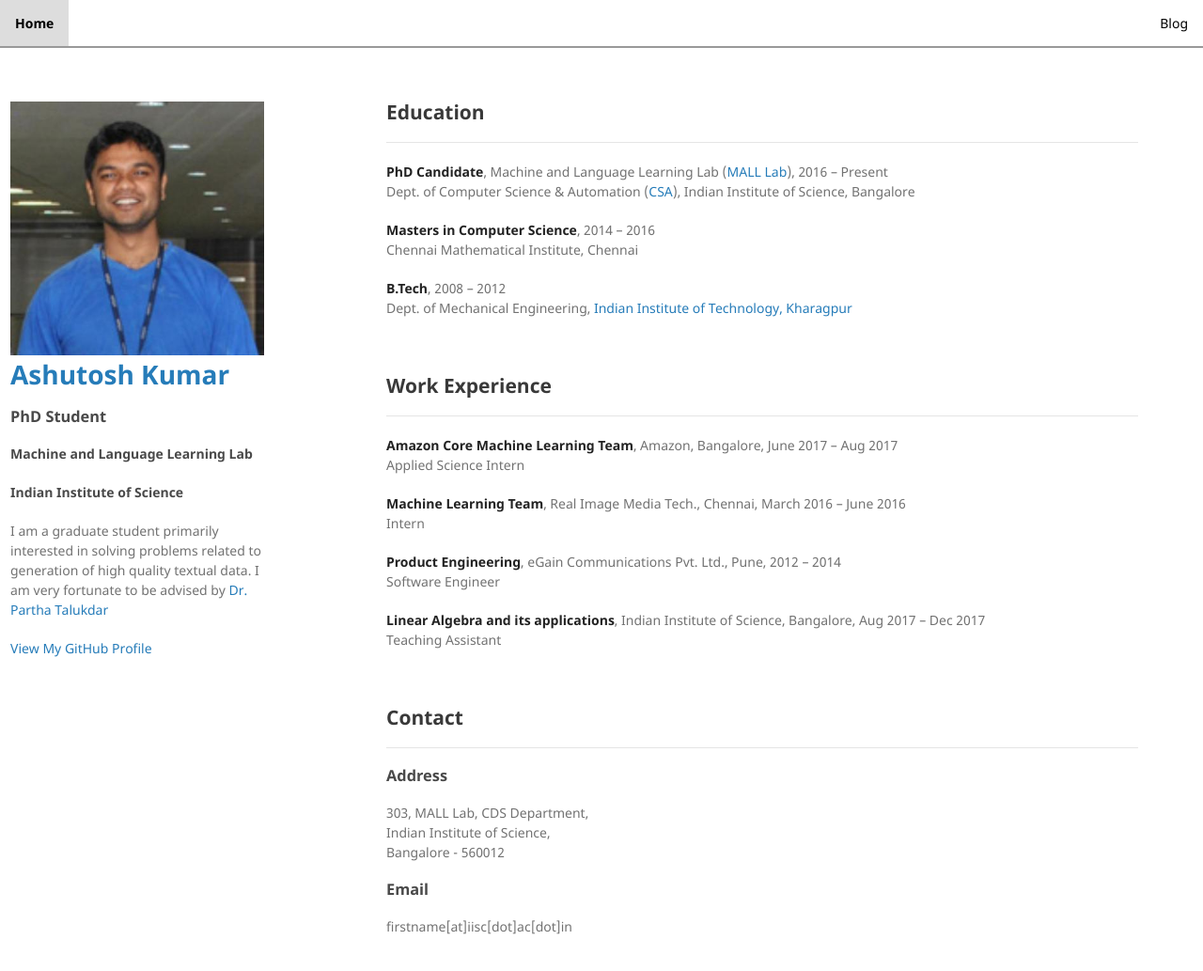
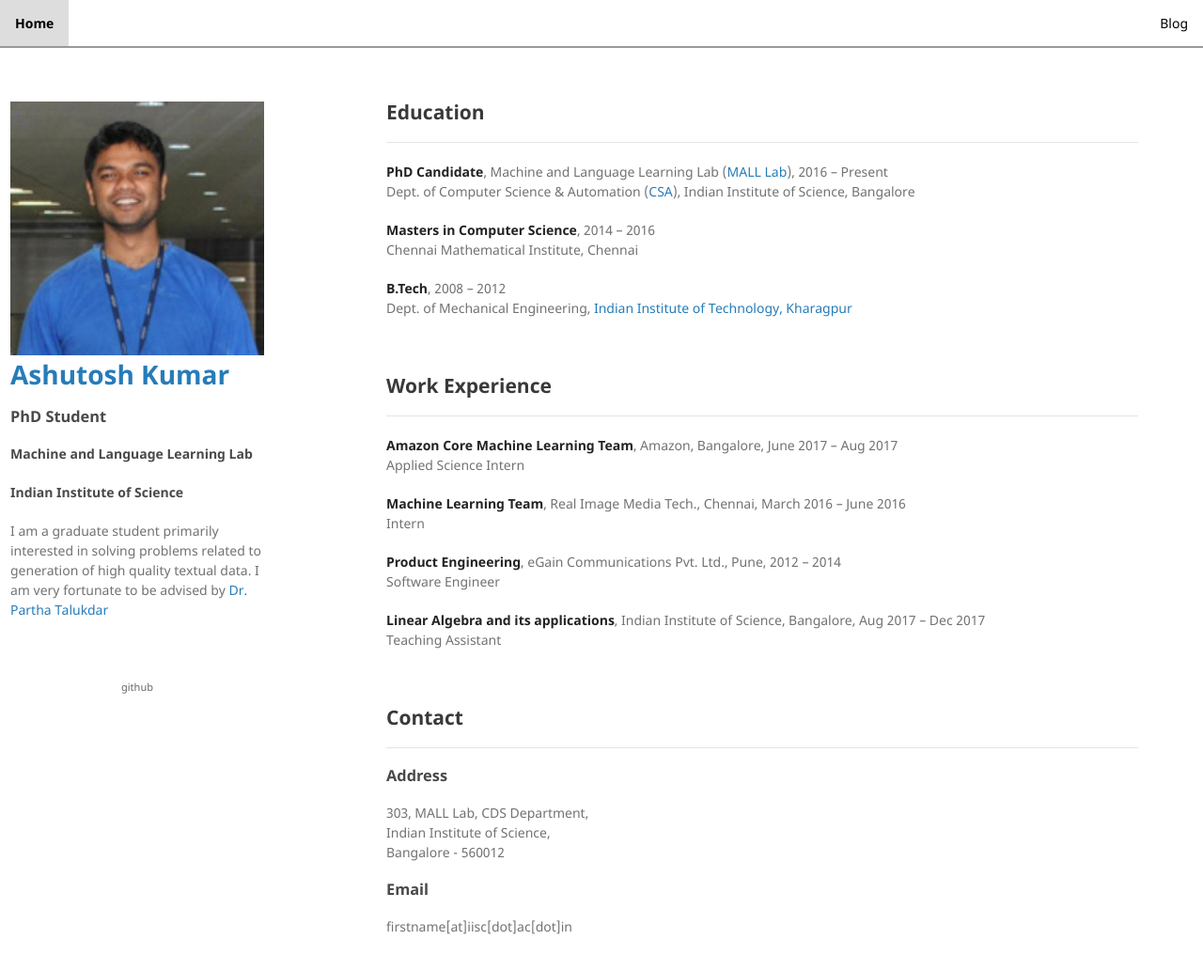
Before and after one commit to ashutoshml/ashutoshml.github.io, a Jekyll site: the page built from index.md, in a window 1280 px wide and 1066 px high. Shown: the top 1033 px of the window at 94% size. Built offline with Jekyll 4.4.1, drawn with Linux system fonts in a browser that asks for light colours; our own code applies the rules of GitHub Pages for plain Markdown files.

Commit message:
Update default layout

```diff
--- a/_layouts/default.html
+++ b/_layouts/default.html
@@ -10,12 +10,9 @@
     <link rel="stylesheet" href="{{ "/assets/css/main.css" | relative_url }}">
   </head>
   <body>
-    <!-- <nav class="navbar navbar-light bg-light"> -->
-    <!--     <span class="navbar-brand mb-0 h1">Navbar</span> -->
-    <!-- </nav> -->
     <nav class="navbar">
-      <a href="./" style="float: left;">Home</a>
-      <a href="./blog.html">Blog</a>
+      <a href="/index.html" style="float: left;">Home</a>
+      <a href="/blog.html">Blog</a>
     </nav>
 
     <div class="wrapper shift_down" >
@@ -35,7 +32,7 @@
         {% endif %}
 
         {% if site.github.is_user_page %}
-        <p class="view"><a href="{{ site.github.owner_url }}">View My GitHub Profile</a></p>
+          <p class="downloads"><a href="{{ site.github.owner_url }}">github</a></p>
         {% endif %}
 
         {% if site.show_downloads %}
@@ -59,11 +56,7 @@
       <!-- </footer> -->
     </div>
     <script src="{{ "/assets/js/scale.fix.js" | relative_url }}"></script>
-    <!-- <script src="https://code.jquery.com/jquery-3.2.1.slim.min.js" integrity="sha384-KJ3o2DKtIkvYIK3UENzmM7KCkRr/rE9/Qpg6aAZGJwFDMVNA/GpGFF93hXpG5KkN" crossorigin="anonymous"></script> -->
-    <!-- <script src="https://cdnjs.cloudflare.com/ajax/libs/popper.js/1.12.9/umd/popper.min.js" integrity="sha384-ApNbgh9B+Y1QKtv3Rn7W3mgPxhU9K/ScQsAP7hUibX39j7fakFPskvXusvfa0b4Q" crossorigin="anonymous"></script> -->
-    <!-- <script src="https://maxcdn.bootstrapcdn.com/bootstrap/4.0.0/js/bootstrap.min.js" integrity="sha384-JZR6Spejh4U02d8jOt6vLEHfe/JQGiRRSQQxSfFWpi1MquVdAyjUar5+76PVCmYl" crossorigin="anonymous"></script> -->
     {% if site.google_analytics %}
-
       <script>
         (function(i,s,o,g,r,a,m){i['GoogleAnalyticsObject']=r;i[r]=i[r]||function(){
           (i[r].q=i[r].q||[]).push(arguments)},i[r].l=1*new Date();a=s.createElement(o),
```
Lines whose indentation alone changed are shown as unchanged.
